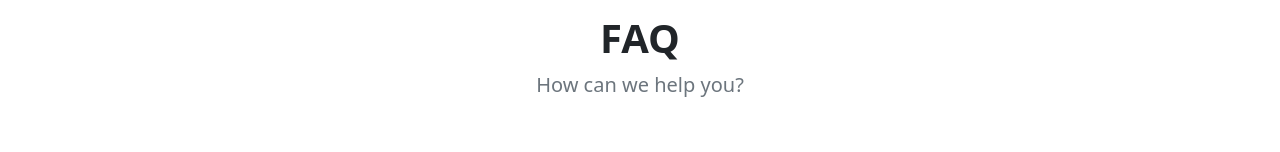
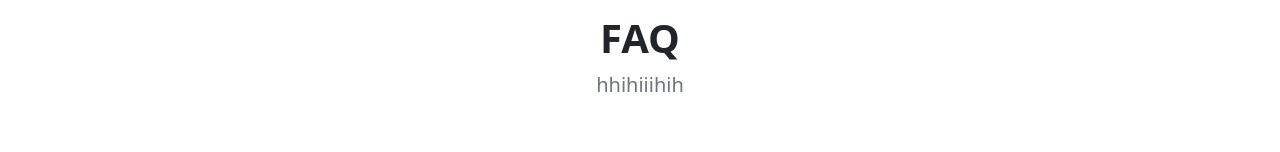
Before and after one commit to benson0630/my-first-website, a plain HTML site: page faq.html in a window 1280 px wide. Shown: the part 138-290 px from the top of the page. Drawn offline with nearby package versions, Linux system fonts and the light colour scheme.

Commit message:
change ssentance

```diff
--- a/faq.html
+++ b/faq.html
@@ -50,7 +50,7 @@
                 <div class="container px-5 my-5">
                     <div class="text-center mb-5">
                         <h1 class="fw-bolder">FAQ</h1>
-                        <p class="lead fw-normal text-muted mb-0">How can we help you?</p>
+                        <p class="lead fw-normal text-muted mb-0">hhihiiihih</p>
                     </div>
                     <div class="row gx-5">
                         <div class="col-xl-8">
```
